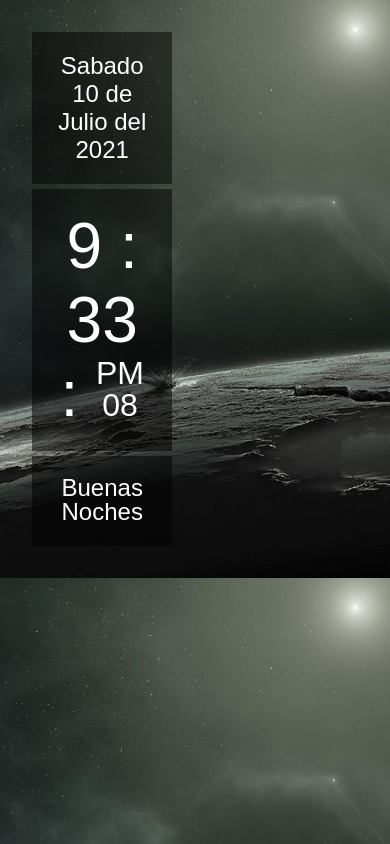
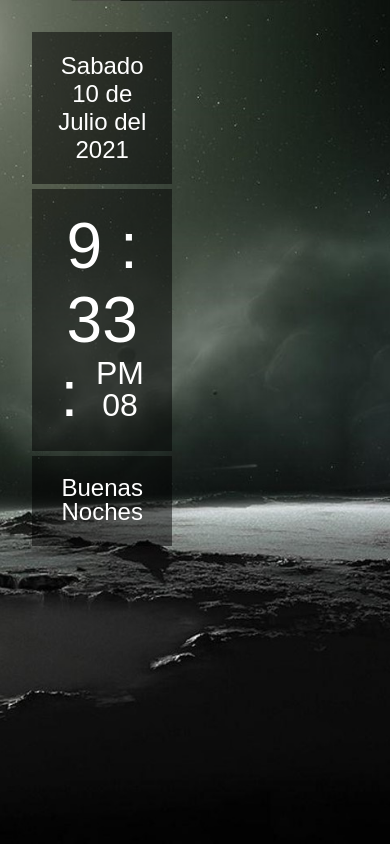
Before and after one commit to Reimax01/app-practica2-p7, a plain HTML site: page index.html in a window 390 px wide. Drawn offline with Linux system fonts and the light colour scheme.

Commit message:
change in css responsive background

```diff
--- a/style.css
+++ b/style.css
@@ -12,8 +12,9 @@ body {
 	background-size:cover;
 	color:#fff;
 	font-size: 16px;
-	max-width: 100%;
-    height: auto;
+	background-repeat: no-repeat;
+	background-attachment: fixed;
+	background-position: center center;
 }
 
 .wrap {
```
